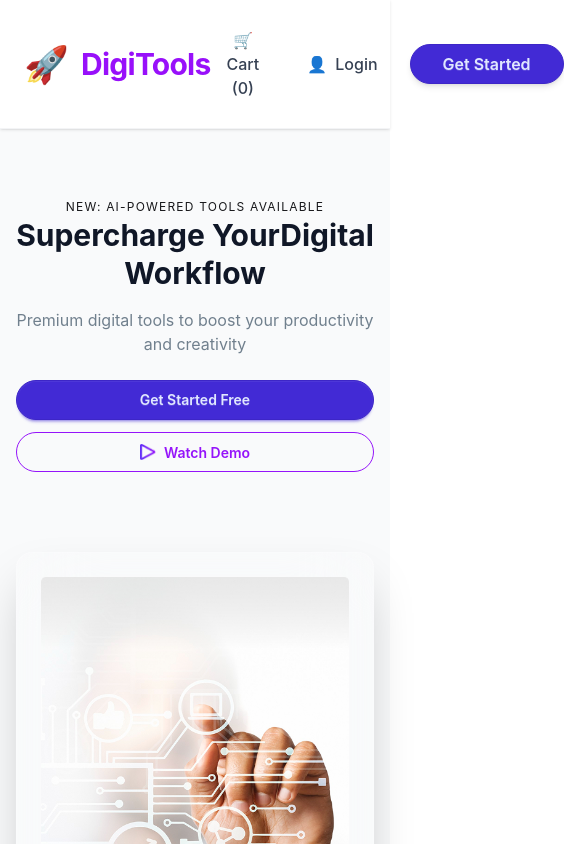
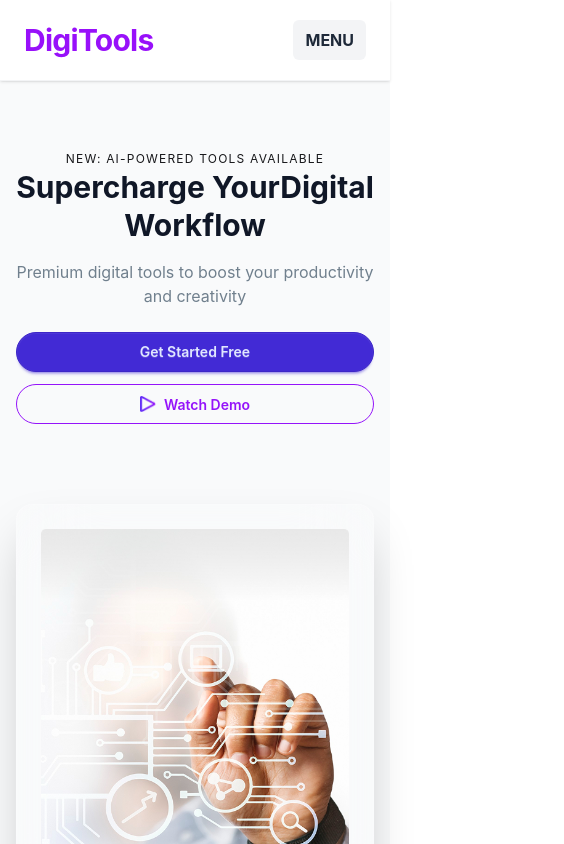
Before and after one commit to tushariqbal1/assignment-6, a React (Vite) app: page / in a window 390 px wide. Shown: the top 844 px of the page, 564 px wide, since content can reach past the window. Built offline with nearby package versions, Linux system fonts and the light colour scheme.

Commit message:
make navbar responsive

```diff
--- a/src/components/Navbar.jsx
+++ b/src/components/Navbar.jsx
@@ -1,14 +1,18 @@
-import { useState } from 'react';
+import { useState } from "react";
 
 function Navbar({ totalItems, setActiveTab }) {
+  const [isOpen, setIsOpen] = useState(false);
+
   return (
     <nav className="bg-white shadow-sm border-b border-gray-100 sticky top-0 z-50">
       <div className="max-w-7xl mx-auto px-6 py-5 flex justify-between items-center">
+
+        {/* Logo */}
         <div className="flex items-center gap-3">
-          <span className="text-4xl">🚀</span>
           <h1 className="text-3xl font-bold text-purple-600 tracking-tight">DigiTools</h1>
         </div>
 
+        {/* Desktop Menu */}
         <div className="hidden md:flex items-center gap-8 text-gray-700 font-medium">
           <a href="#" className="hover:text-purple-600 transition-colors">Products</a>
           <a href="#" className="hover:text-purple-600 transition-colors">Features</a>
@@ -17,23 +21,57 @@ function Navbar({ totalItems, setActiveTab }) {
           <a href="#" className="hover:text-purple-600 transition-colors">FAQ</a>
         </div>
 
-        <div className="flex items-center gap-4">
+        {/* Right Side Buttons (Desktop) */}
+        <div className="hidden md:flex items-center gap-4">
           <button
-            onClick={() => setActiveTab('cart')}
+            onClick={() => setActiveTab("cart")}
             className="flex items-center gap-2 text-gray-700 hover:text-gray-900 font-medium px-4 py-2 transition-colors"
           >
-            🛒 Cart ({totalItems})
+            Cart ({totalItems})
           </button>
 
           <button className="flex items-center gap-2 text-gray-700 hover:text-gray-900 font-medium px-4 py-2 transition-colors">
-            <span>👤</span> Login
+            Login
           </button>
 
           <button className="btn btn-primary px-8 py-2.5 text-base font-semibold rounded-full shadow-md hover:shadow-lg transition-all">
             Get Started
           </button>
         </div>
+
+        {/* Mobile Hamburger */}
+        <div className="md:hidden">
+          <button onClick={() => setIsOpen(!isOpen)} className="text-[16px] font-bold text-gray-800 bg-gray-100 px-3 py-2 rounded-md hover:bg-gray-200 transition-colors">
+            {isOpen ? "CLOSE" : "MENU"}
+          </button>
+        </div>
       </div>
+
+      {/* Mobile Menu */}
+      {isOpen && (
+        <div className="md:hidden bg-white border-t border-gray-200 px-6 py-4 space-y-4 text-gray-700 font-medium">
+          <a href="#" className="block hover:text-purple-600">Products</a>
+          <a href="#" className="block hover:text-purple-600">Features</a>
+          <a href="#" className="block hover:text-purple-600">Pricing</a>
+          <a href="#" className="block hover:text-purple-600">Testimonials</a>
+          <a href="#" className="block hover:text-purple-600">FAQ</a>
+
+          <button
+            onClick={() => setActiveTab("cart")}
+            className="w-full text-left flex items-center gap-2 text-gray-700 hover:text-gray-900 font-medium px-4 py-2 transition-colors"
+          >
+            Cart ({totalItems})
+          </button>
+
+          <button className="w-full text-left flex items-center gap-2 text-gray-700 hover:text-gray-900 font-medium px-4 py-2 transition-colors">
+            Login
+          </button>
+
+          <button className="w-full btn btn-primary px-8 py-2.5 text-base font-semibold rounded-full shadow-md hover:shadow-lg transition-all">
+            Get Started
+          </button>
+        </div>
+      )}
     </nav>
   );
 }
```
